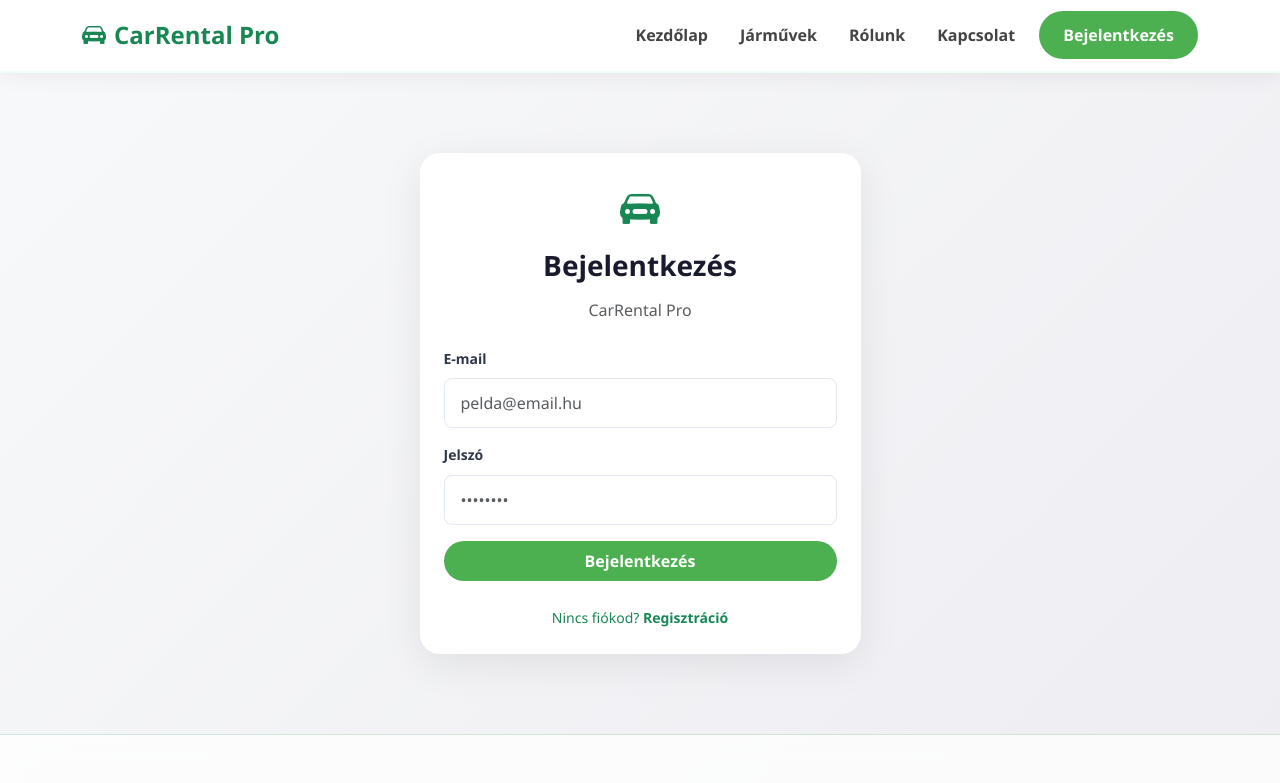
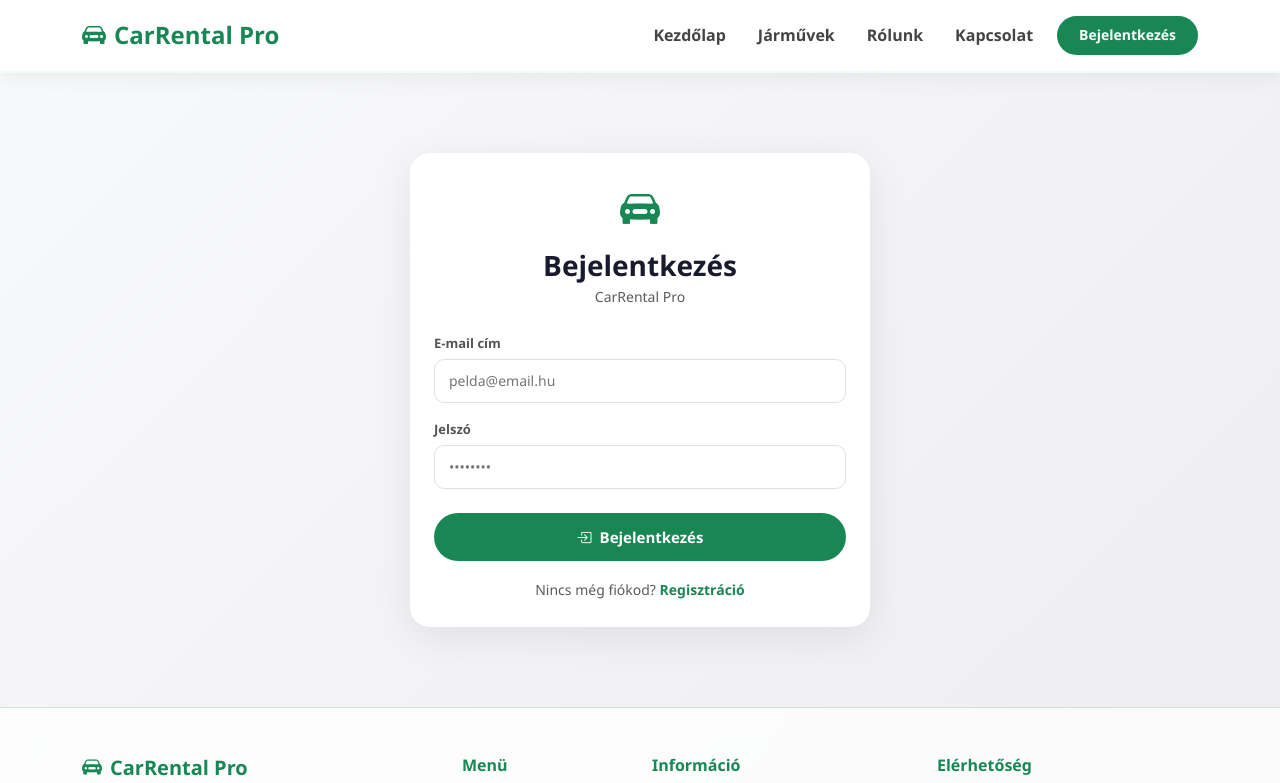
Before and after one commit to marktoth12/CarRentalPro, a Vue app in the folder frontend/carrental_frontend/: page /auth/login in a window 1280 px wide. Shown: the top 783 px of the page. Built offline with nearby package versions, Linux system fonts and the light colour scheme.

Commit message:
Aboutview, navbar, and contactview design change

```diff
--- a/frontend/carrental_frontend/index.html
+++ b/frontend/carrental_frontend/index.html
@@ -2,7 +2,7 @@
 <html lang="hu">
 <head>
     <meta charset="UTF-8">
-    <link rel="icon" href="/favicon.svg">
+    <link rel="icon" type="image/png" href="/public/favicon.png">
     <meta name="viewport" content="width=device-width, initial-scale=1.0">
     <title>CarRental Pro</title>
 </head>
--- a/frontend/carrental_frontend/src/layouts/NavbarLayout.vue
+++ b/frontend/carrental_frontend/src/layouts/NavbarLayout.vue
@@ -74,7 +74,7 @@ export default {
           </li>
 
           <li class="nav-item ms-lg-2" v-if="!isAuthenticated">
-            <RouterLink class="btn btn-success rounded-pill px-4" to="/auth/login" @click="closeDropdown">
+            <RouterLink class="login-btn" to="/auth/login" @click="closeDropdown">
               Bejelentkezés
             </RouterLink>
           </li>
@@ -147,18 +147,35 @@ export default {
   padding: 0.5rem 1rem !important;
   transition: 0.3s;
 }
-.nav-link:hover {
-  color: #198754 !important;
+.nav-link:hover { color: #198754 !important; }
+
+.login-btn {
+  display: inline-flex;
+  align-items: center;
+  justify-content: center;
+  background: #198754;
+  color: white !important;
+  font-weight: 600;
+  font-size: 14px;
+  padding: 8px 22px;
+  border-radius: 50px;
+  text-decoration: none;
+  transition: background 0.2s, transform 0.15s;
 }
+.login-btn:hover {
+  background: #198754;
+  color: white !important;
+  opacity: 0.9;
+  transform: scale(1.02);
+}
+
 .user-pill {
   background: #f0fdf4;
   border: 1px solid #d1fae5;
   border-radius: 999px;
   color: #198754 !important;
 }
-.dropdown-menu.show {
-  animation: fadeIn 0.2s ease-out;
-}
+.dropdown-menu.show { animation: fadeIn 0.2s ease-out; }
 @keyframes fadeIn {
   from { opacity: 0; transform: translateY(-10px); }
   to { opacity: 1; transform: translateY(0); }
@@ -171,8 +188,6 @@ export default {
     margin-top: 1rem;
     box-shadow: 0 10px 25px rgba(0,0,0,0.1);
   }
-  .user-pill {
-    border-radius: 10px;
-  }
+  .user-pill { border-radius: 10px; }
 }
 </style>
--- a/frontend/carrental_frontend/src/views/login/LoginView.vue
+++ b/frontend/carrental_frontend/src/views/login/LoginView.vue
@@ -58,74 +58,125 @@ export default {
       }
     }
 
-    return {
-      email,
-      password,
-      loading,
-      error,
-      successMessage,
-      handleLogin,
-    }
+    return { email, password, loading, error, successMessage, handleLogin }
   }
 }
 </script>
 
 <template>
-  <div class="container py-5">
-    <div class="row justify-content-center">
-      <div class="col-md-5">
-        <div class="card login-card">
-          <div class="card-body p-4">
+  <div class="login-wrapper">
+    <div class="login-card">
 
       <div class="text-center mb-4">
-              <i class="bi bi-car-front-fill text-success fs-1"></i>
-              <h3 class="mt-2">Bejelentkezés</h3>
-              <p class="text-muted mb-0">CarRental Pro</p>
+        <i class="bi bi-car-front-fill login-icon"></i>
+        <h3 class="fw-bold mt-2 mb-0">Bejelentkezés</h3>
+        <p class="text-muted small mt-1 mb-0">CarRental Pro</p>
       </div>
 
-            <div v-if="error" class="alert alert-danger border-0 small">{{ error }}</div>
-            <div v-if="successMessage" class="alert alert-success border-0 small">{{ successMessage }}</div>
-
-            <div class="mb-3">
-              <label class="form-label small fw-bold">E-mail</label>
-              <input type="email" class="form-control rounded-3" v-model="email" placeholder="pelda@email.hu">
+      <div v-if="error" class="alert-box alert-error">
+        <i class="bi bi-exclamation-circle me-2"></i>{{ error }}
+      </div>
+      <div v-if="successMessage" class="alert-box alert-success">
+        <i class="bi bi-check-circle me-2"></i>{{ successMessage }}
       </div>
 
       <div class="mb-3">
-              <label class="form-label small fw-bold">Jelszó</label>
-              <input type="password" class="form-control rounded-3" v-model="password" placeholder="••••••••">
+        <label class="login-label">E-mail cím</label>
+        <input type="email" class="login-input" v-model="email" placeholder="pelda@email.hu" />
       </div>
 
-            <button
-                class="btn btn-success w-100 rounded-pill py-2 fw-bold"
-                :disabled="loading"
-                @click="handleLogin"
-            >
-              <span v-if="!loading">Bejelentkezés</span>
-              <span v-else class="spinner-border spinner-border-sm"></span>
+      <div class="mb-4">
+        <label class="login-label">Jelszó</label>
+        <input type="password" class="login-input" v-model="password" placeholder="••••••••" @keyup.enter="handleLogin" />
+      </div>
+
+      <button class="login-btn w-100" @click="handleLogin" :disabled="loading">
+        <span v-if="loading" class="spinner-border spinner-border-sm me-2"></span>
+        <i v-else class="bi bi-box-arrow-in-right me-2"></i>
+        Bejelentkezés
       </button>
 
-            <div class="mt-4 text-center">
-              <RouterLink to="/auth/register" class="text-success text-decoration-none small">
-                Nincs fiókod? <strong>Regisztráció</strong>
+      <div class="text-center mt-3">
+        <span class="text-muted small">Nincs még fiókod? </span>
+        <RouterLink to="/auth/register" class="text-success fw-bold small text-decoration-none">
+          Regisztráció
         </RouterLink>
       </div>
 
     </div>
   </div>
-      </div>
-    </div>
-  </div>
 </template>
 
 <style scoped>
+.login-wrapper {
+  display: flex;
+  align-items: center;
+  justify-content: center;
+  padding: 3rem 1rem;
+}
+
 .login-card {
+  background: white;
   border-radius: 20px;
-  border: none;
+  padding: 1.5rem;
+  width: 100%;
+  max-width: 460px;
   box-shadow: 0 10px 40px rgba(0,0,0,0.08);
 }
-.form-control:focus {
+
+.login-icon {
+  font-size: 2.5rem;
+  color: #198754;
+  display: block;
+}
+
+.login-label {
+  display: block;
+  font-size: 13px;
+  font-weight: 600;
+  color: #555;
+  margin-bottom: 5px;
+}
+
+.login-input {
+  width: 100%;
+  padding: 10px 14px;
+  border: 1px solid #dee2e6;
+  border-radius: 10px;
+  font-size: 14px;
+  outline: none;
+  transition: border-color 0.2s;
+  color: #212529;
+  background: #fff;
+}
+.login-input:focus {
   border-color: #198754;
-  box-shadow: 0 0 0 0.25rem rgba(25, 135, 84, 0.1);
+  box-shadow: 0 0 0 3px rgba(25,135,84,0.1);
 }
+
+.login-btn {
+  display: flex;
+  align-items: center;
+  justify-content: center;
+  background: #198754;
+  color: white;
+  border: none;
+  border-radius: 50px;
+  padding: 12px;
+  font-size: 15px;
+  font-weight: 600;
+  cursor: pointer;
+  transition: background 0.2s, transform 0.15s;
+}
+.login-btn:hover:not(:disabled) { background: #198754; opacity: 0.9; transform: scale(1.02); }
+.login-btn:disabled { opacity: 0.7; cursor: not-allowed; }
+
+.alert-box {
+  border-radius: 10px;
+  padding: 10px 14px;
+  font-size: 13px;
+  margin-bottom: 1rem;
+}
+.alert-error { background: #fce8e6; color: #d93025; }
+.alert-success { background: #e6f4ea; color: #198754; }
 </style>
--- a/frontend/carrental_frontend/src/views/public/ContactView.vue
+++ b/frontend/carrental_frontend/src/views/public/ContactView.vue
@@ -35,7 +35,7 @@ export default {
           </div>
           <div class="contact-item">
             <i class="bi bi-telephone-fill"></i>
-            <span>+36 20 409 1502</span>
+            <span>+36 20 123 4567</span>
           </div>
           <div class="contact-item mb-0">
             <i class="bi bi-geo-alt-fill"></i>
```
Also changed, not shown: frontend/carrental_frontend/src/views/public/AboutView.vue (+89 -129 lines), frontend/carrental_frontend/public/favicon.png (added). Lines whose indentation alone changed are shown as unchanged.
